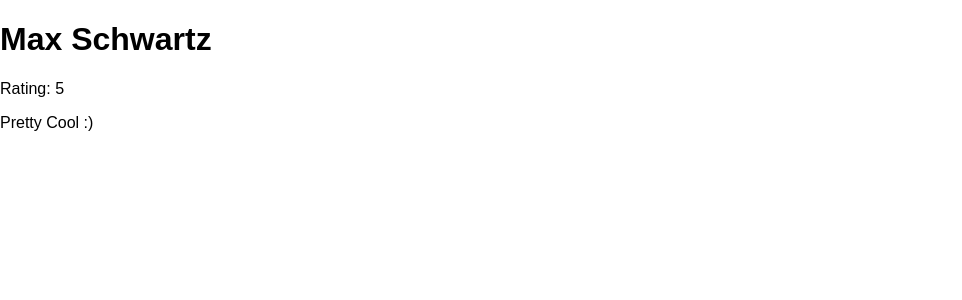
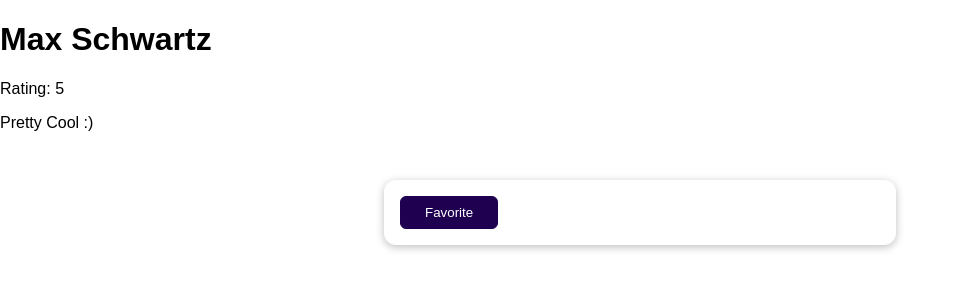
Before and after one commit to LoganHodgins/Learning-Django, a Django app: page /reviews/2 in a window 1280 px wide. Shown: the top 300 px of the page, without its empty margins (0-962 px from the left). Run offline with Django 4.2, Linux system fonts and the light colour scheme; data comes from the database, SQL or seed files in the repository; both versions use the stored data as it was after the commit.

Commit message:
Tut files

```diff
--- a/feedback/reviews/templates/reviews/single_review.html
+++ b/feedback/reviews/templates/reviews/single_review.html
@@ -8,4 +8,13 @@
   <h1>{{ review.user_name }}</h1>
   <p>Rating: {{ review.rating }}</p>
   <p>{{ review.review_text }}</p>
+  {% if is_favorite %}
+    <p>This is my favorite!</p>
+  {% else %}
+    <form action="/reviews/favorite" method="POST">
+      {% csrf_token %}
+      <input type="hidden" name="review_id" value="{{ review.id }}">
+      <button>Favorite</button>
+    </form>
+  {% endif %}
 {% endblock %}
--- a/feedback/reviews/urls.py
+++ b/feedback/reviews/urls.py
@@ -5,5 +5,6 @@ urlpatterns = [
     path("", views.ReviewView.as_view()),
     path("thank-you", views.ThankYouView.as_view()),
     path("reviews", views.ReviewsListView.as_view()),
+    path("reviews/favorite", views.AddFavoriteView.as_view()),
     path("reviews/<int:pk>", views.SingleReviewView.as_view())
 ]
--- a/feedback/reviews/views.py
+++ b/feedback/reviews/views.py
@@ -40,3 +40,17 @@ class ReviewsListView(ListView):
 class SingleReviewView(DetailView):
   template_name = "reviews/single_review.html"
   model = Review
+
+  def get_context_data(self, **kwargs):
+    context = super().get_context_data(**kwargs)
+    loaded_review = self.object
+    request = self.request
+    favorite_id = request.session.get('favorite_review')
+    context['is_favorite'] = favorite_id == str(loaded_review.id)
+    return context
+
+class AddFavoriteView(View):
+  def post(self, requests):
+    review_id = requests.POST['review_id']
+    requests.session['favorite_review'] = review_id
+    return HttpResponseRedirect("/reviews/" + review_id)
```
Also changed, not shown: feedback/db.sqlite3.
